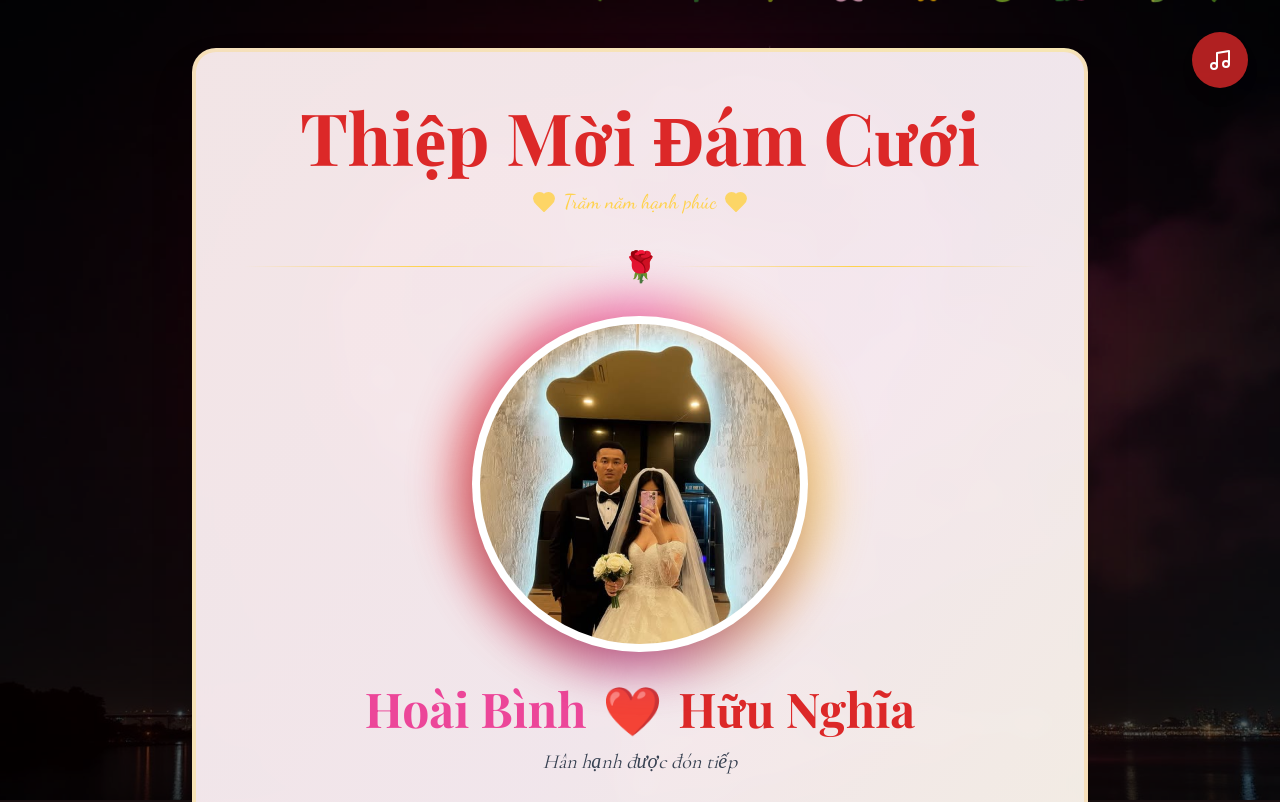
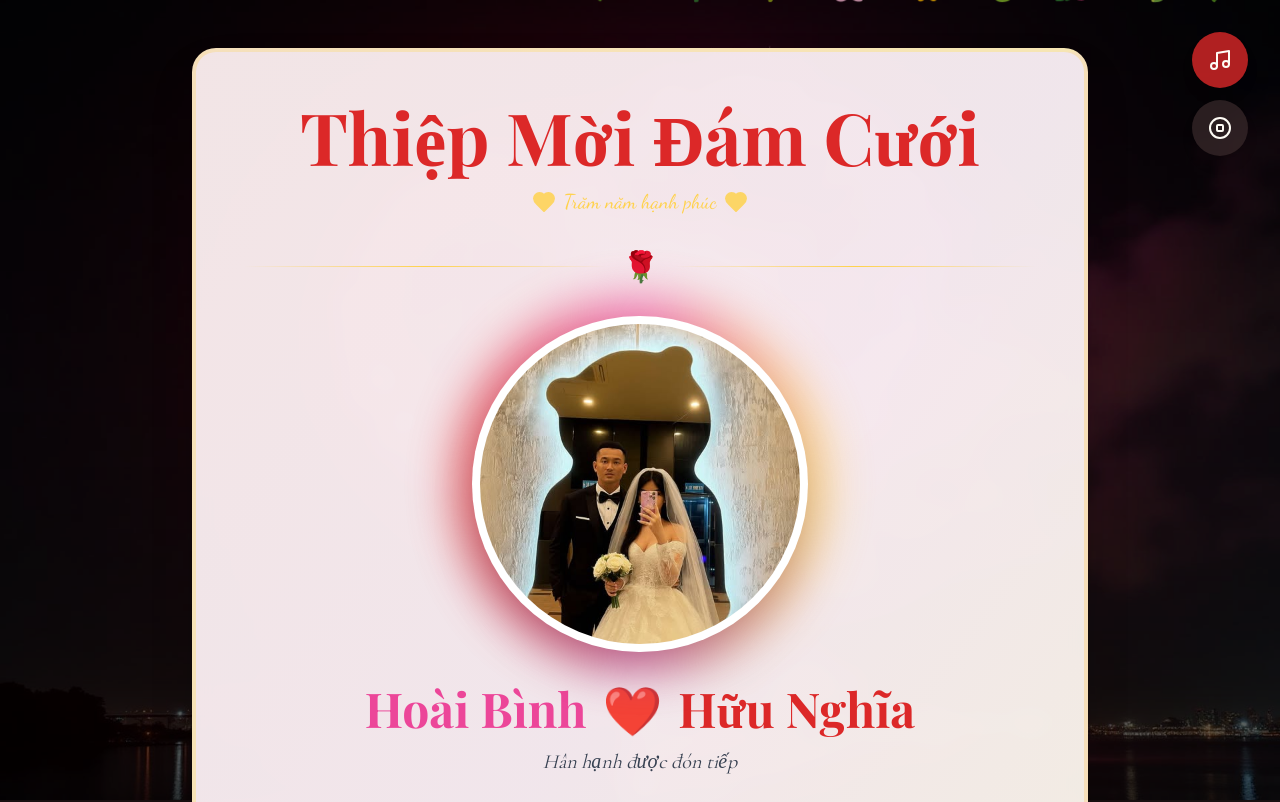
Before and after one commit to Minhhiu123/Minhhiu123.github.io, a React (Vite) app: page / in a window 1280 px wide. Shown: the top 802 px of the page. Built offline with nearby package versions, Linux system fonts and the light colour scheme; the HTML template or start-up script is replaced by a standard one.

Commit message:
Fix: Add music functionality

```diff
--- a/src/components/WeddingInvitation.tsx
+++ b/src/components/WeddingInvitation.tsx
@@ -1,13 +1,11 @@
 import { useEffect, useState } from "react";
 import couplePhoto from "@/assets/couple-photo.png";
 import fireworksBg from "@/assets/fireworks-bg.jpg";
-import { Heart, Music, Calendar, MapPin } from "lucide-react";
+import { Heart, Music, Calendar, MapPin, StopCircle } from "lucide-react";
 
 const WeddingInvitation = () => {
   const [isPlaying, setIsPlaying] = useState(false);
-  const [audio] = useState(
-    () => new Audio("https://cdn.pixabay.com/download/audio/2022/03/10/audio_2c4ba2cc4c.mp3")
-  );
+  const [audio] = useState(() => new Audio("/audio/wedding.mp3"));
 
   useEffect(() => {
     audio.loop = true;
@@ -23,6 +21,12 @@ const WeddingInvitation = () => {
       audio.play();
     }
     setIsPlaying(!isPlaying);
+  };
+
+  const stopMusic = () => {
+    audio.pause();
+    audio.currentTime = 0;
+    setIsPlaying(false);
   };
 
   const flowers = Array.from({ length: 50 }, (_, i) => ({
@@ -62,14 +66,23 @@ const WeddingInvitation = () => {
         </div>
       ))}
 
-      {/* Music Control */}
-      <button
-        onClick={toggleMusic}
-        className="fixed top-8 right-8 z-50 bg-wedding-red/80 hover:bg-wedding-red text-white p-4 rounded-full shadow-lg transition-all duration-300 hover:scale-110 backdrop-blur-sm"
-        aria-label="Toggle music"
-      >
-        <Music className={`w-6 h-6 ${isPlaying ? "animate-pulse" : ""}`} />
-      </button>
+      {/* Music Controls */}
+      <div className="fixed top-8 right-8 z-50 flex flex-col gap-3">
+        <button
+          onClick={toggleMusic}
+          className="bg-wedding-red/80 hover:bg-wedding-red text-foreground p-4 rounded-full shadow-lg transition-all duration-300 hover:scale-110 backdrop-blur-sm"
+          aria-label="Phát/Tạm dừng nhạc"
+        >
+          <Music className={`w-6 h-6 ${isPlaying ? "animate-pulse" : ""}`} />
+        </button>
+        <button
+          onClick={stopMusic}
+          className="bg-muted/70 hover:bg-muted text-foreground p-4 rounded-full shadow-lg transition-all duration-300 hover:scale-110 backdrop-blur-sm"
+          aria-label="Dừng nhạc"
+        >
+          <StopCircle className="w-6 h-6" />
+        </button>
+      </div>
 
       {/* Main Content */}
       <div className="relative z-10 min-h-screen flex flex-col items-center justify-center px-4 py-12">
```
Also changed, not shown: 1 other file (tests, documents, lock files or other folders).
